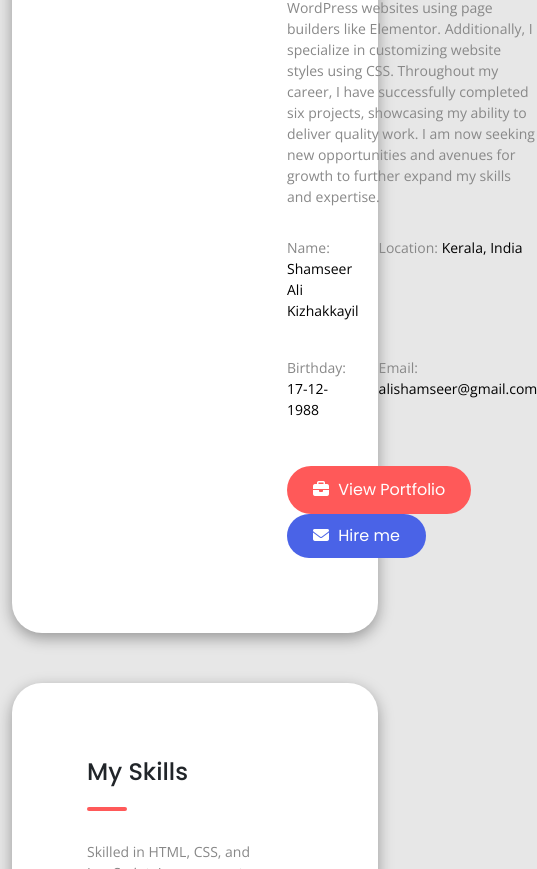
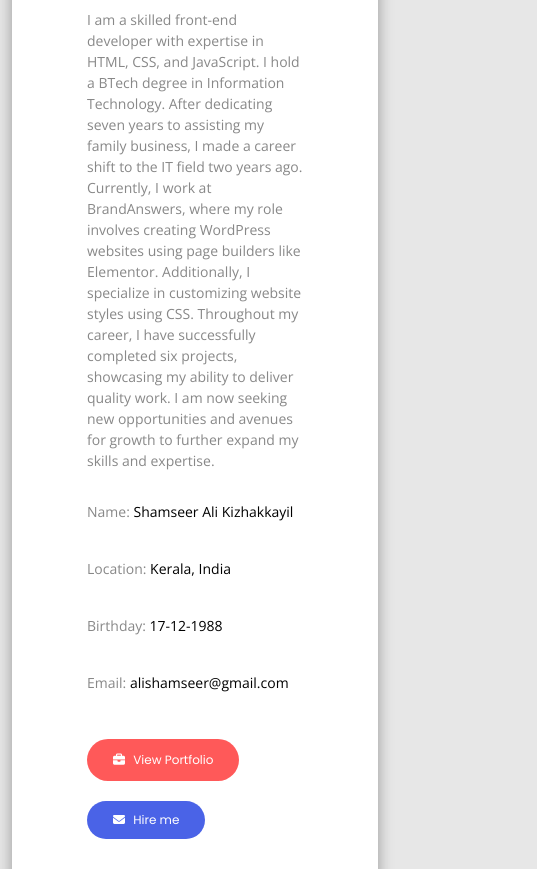
Before and after one commit to Shamseer88/html-css-js-portfolio, a plain HTML site: page index.html in a window 390 px wide. Shown: the part 1131-2000 px from the top of the page, 537 px wide, since content can reach past the window. Drawn offline with nearby package versions, Linux system fonts and the light colour scheme.

Commit message:
about me responsive finished

```diff
--- a/style.css
+++ b/style.css
@@ -24,7 +24,7 @@ body {
 
 
 main {
-    width: 100%;
+    /* width: 100%; */
     /* height: 100vh; */
     margin: auto;
     display: flex;
@@ -132,7 +132,7 @@ main {
 .container {
     margin-left: 400px;
     margin-top: 50px;
-    width: 100%;
+    /* width: 100%; */
     border-radius: 30px;
     scroll-behavior: smooth;
 }
@@ -177,7 +177,7 @@ main {
 }
 @media only screen and (max-width: 400px) {
     #responsive-menu h2 {
-        font-size: 16px;
+        font-size: 18px;
     }
 }
 @media only screen and (max-width: 400px) {
@@ -313,6 +313,7 @@ main {
     .hire-me{
         font-size: 13px;
     }
+}
 /* About section */
 #about {
     background-color: white;
@@ -419,6 +420,31 @@ main {
     transition: 0.3s;
 }
 
+@media only screen and (max-width: 1000px) {
+    .about-info-div {
+        display: block;
+    }
+}
+@media only screen and (max-width: 760px) {
+    .personal-info {
+        grid-template-columns: repeat(1, 1fr);
+    }
+}
+@media only screen and (max-width: 525px) {
+    .about-buttons-div {
+        display: block;
+    }
+    .view-portfolio {
+        margin-bottom: 20px;
+    }
+    .view-portfolio a {
+        font-size: 12px;
+    }
+    .hire-me-about a{
+        font-size: 12px;
+    }
+}
+
 /* My skills section */
 section {
     background-color: white;
@@ -426,6 +452,22 @@ section {
     box-shadow: rgba(0, 0, 0, 0.35) 0px 5px 15px;
     padding: 75px;
     margin-bottom: 50px;
+    margin-bottom: 50px;
+}
+@media only screen and (max-width: 1000px) {
+    section {
+        padding: 50px;
+    }
+}
+@media only screen and (max-width: 760px) {
+    section {
+        padding: 30px;
+    }
+}
+@media only screen and (max-width: 525px) {
+    section {
+        padding: 20px;
+    }
 }
 .paragraph {
     font-size: 14px;
@@ -472,17 +514,7 @@ section {
 .wp {
     width:  65%;
 }
-.skill-logos {
-    text-align: center;
-    display: flex;
-    justify-content: space-evenly;
-    margin: 30px 0;
-}
-.skill-logos i {
-    font-size: 100px;
-    border-radius: 50%;
-    color: var(--mainBlue);
-}
+
 
 /* Education div */
 #education {
```
